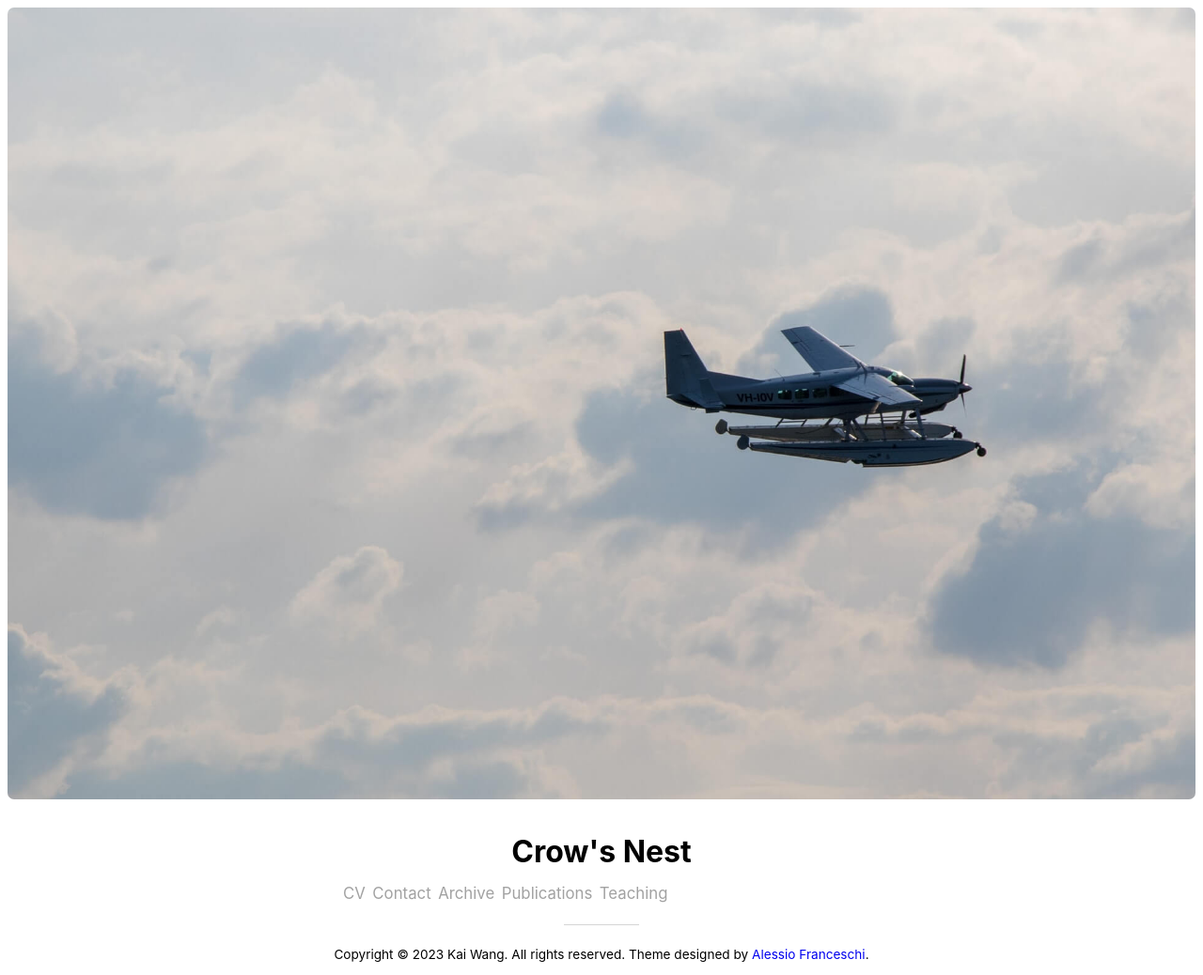
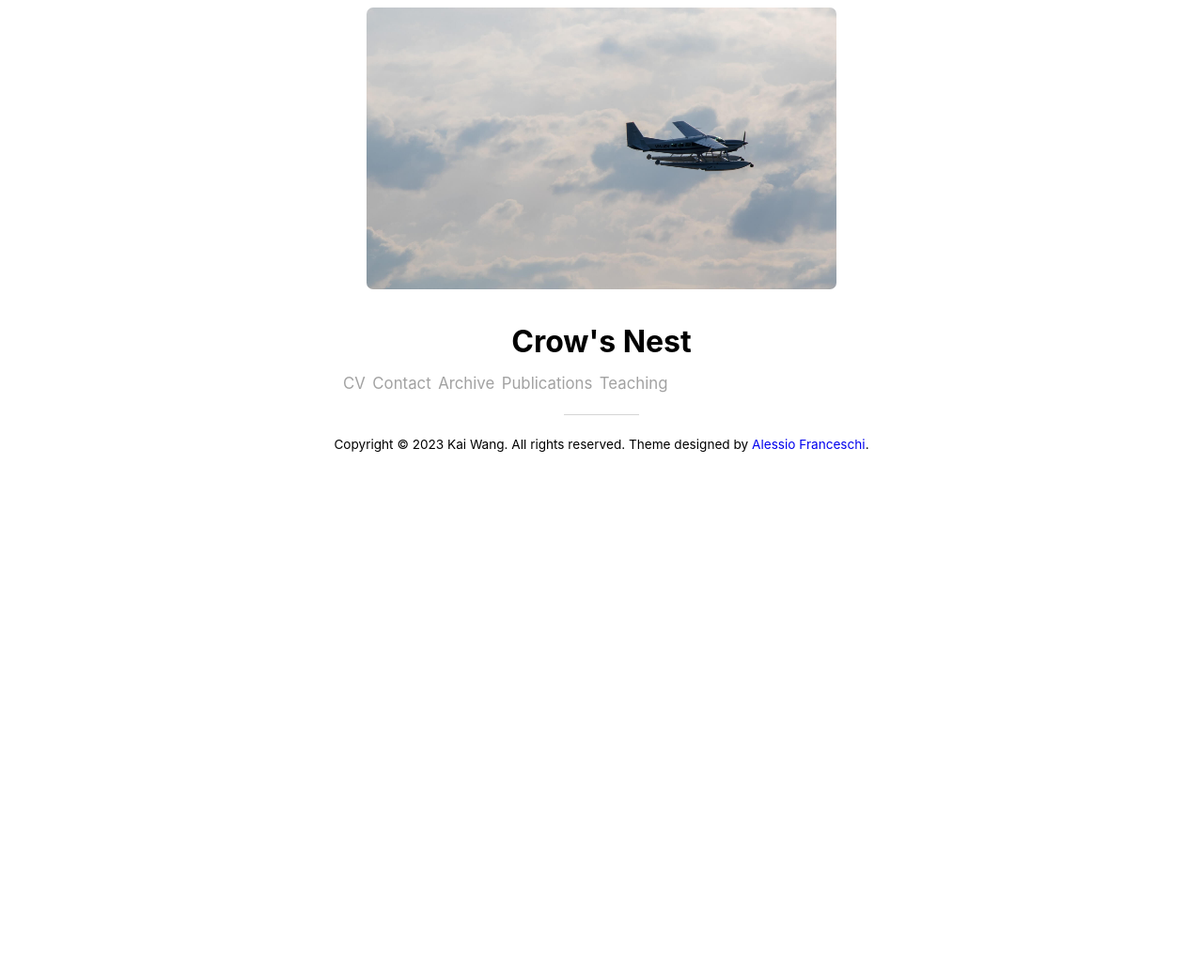
Before and after one commit to ICOTRT2024/Crow-Moon.github.io, a Jekyll site: the page built from index.html, in a window 1280 px wide. Shown: the whole page at 94% size. Built offline with Jekyll 4.4.1, drawn with Linux system fonts in a browser that asks for light colours; nearby versions of some CDN libraries; the list of posts is cut into pages by our own code; after the commit the page ends 900 px from its top, so only the background shows below that.

Commit message:
Update default.html

```diff
--- a/_layouts/default.html
+++ b/_layouts/default.html
@@ -4,7 +4,7 @@
   {% include head.html %}
 </head>
 <body>
-<img src="assets/img/airplane.jpg" alt="cover">
+<img src="assets/img/airplane.jpg" alt="cover" width="500" height="300">
   <div class="container">
 
     {% include header.html %}
```
